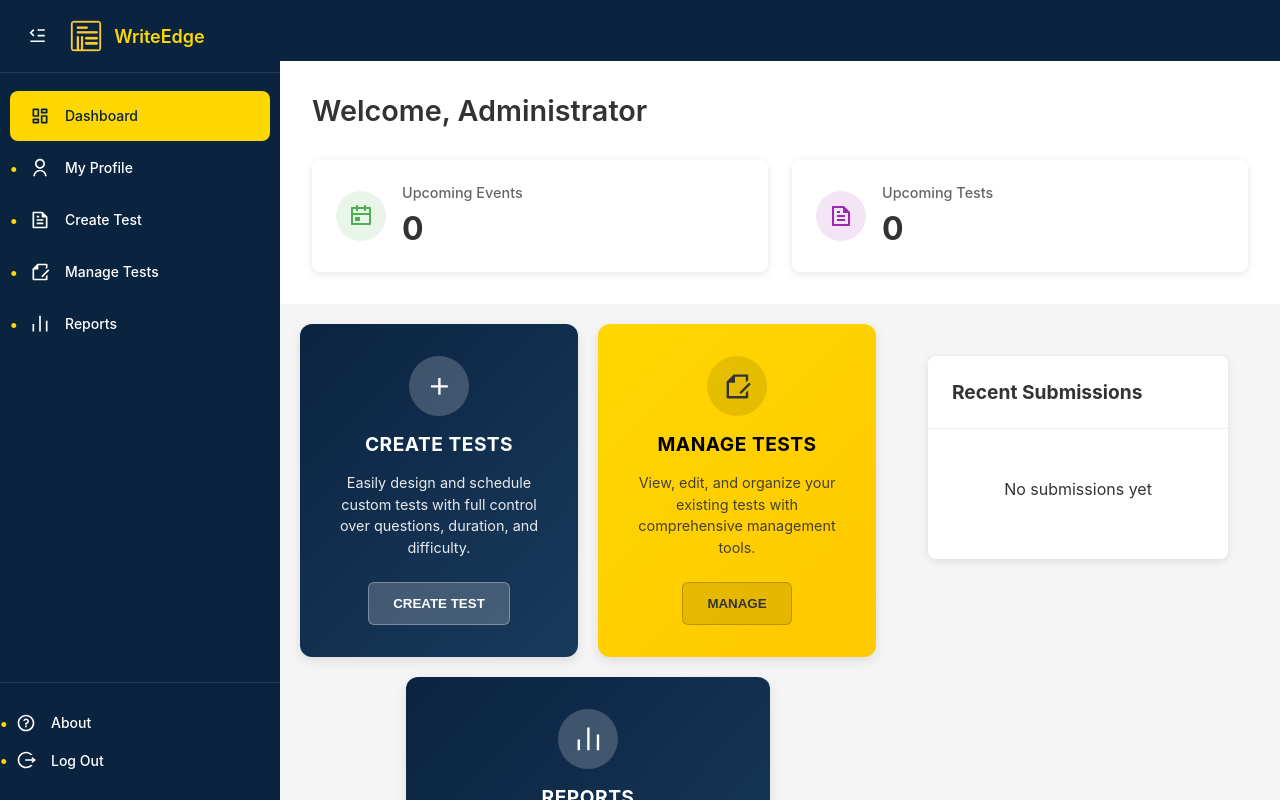
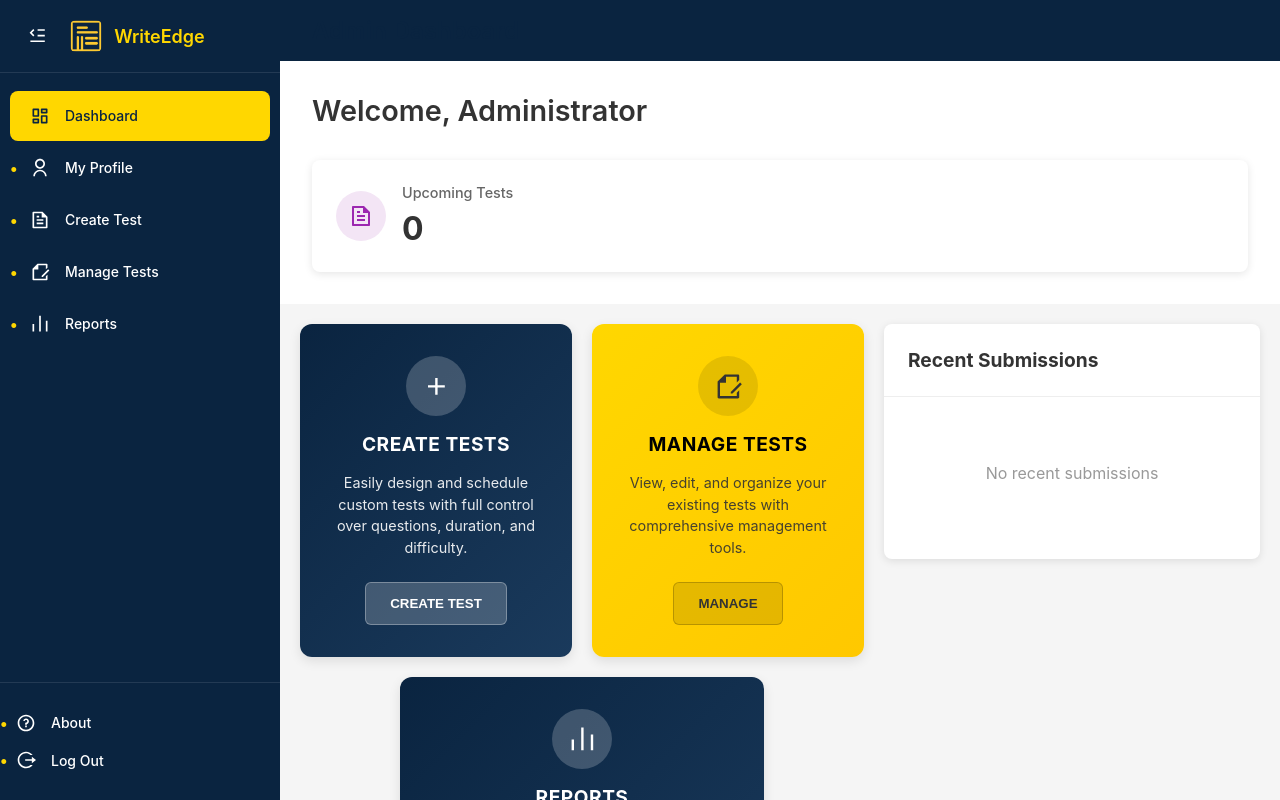
Before and after one commit to omkarumale111/Mini_Project, a React (Vite) app in the folder Front End/: page /teacher-dashboard in a window 1280 px wide. Built offline with nearby package versions, Linux system fonts and the light colour scheme.

Commit message:
Made changes for recent submissions and other minor issues

```diff
--- a/Front End/src/components/TeacherDashboard/TeacherDashboard.css
+++ b/Front End/src/components/TeacherDashboard/TeacherDashboard.css
@@ -405,14 +405,19 @@
 /* Recent Submissions */
 .recent-submissions {
   background: #fff;
-  margin: 2rem;
+  margin: 0;
   border-radius: 8px;
   box-shadow: 0 2px 8px rgba(0, 0, 0, 0.1);
+  display: flex;
+  flex-direction: column;
 }
 
 .submissions-header {
   padding: 1.5rem;
   border-bottom: 1px solid #eee;
+  display: flex;
+  justify-content: space-between;
+  align-items: center;
 }
 
 .submissions-header h3 {
@@ -422,9 +427,43 @@
 }
 
 .submissions-content {
-  padding: 2rem;
-  text-align: center;
+  padding: 1rem;
   color: #666;
+  flex: 1;
+}
+
+.submission-item {
+  padding: 1rem;
+  border-bottom: 1px solid #f0f0f0;
+  transition: background-color 0.2s;
+}
+
+.submission-item:last-child {
+  border-bottom: none;
+}
+
+.submission-item:hover {
+  background-color: #f9f9f9;
+}
+
+.submission-info h4 {
+  margin: 0 0 0.5rem 0;
+  font-size: 1rem;
+  color: #0a2440;
+  font-weight: 600;
+}
+
+.submission-info .student-name {
+  margin: 0 0 0.25rem 0;
+  font-size: 0.9rem;
+  color: #555;
+  font-weight: 500;
+}
+
+.submission-info .submission-time {
+  margin: 0;
+  font-size: 0.8rem;
+  color: #999;
 }
 
 /* Login Status */
--- a/Front End/src/components/TeacherDashboard/TeacherDashboard.jsx
+++ b/Front End/src/components/TeacherDashboard/TeacherDashboard.jsx
@@ -31,6 +31,7 @@ const TeacherDashboard = () => {
   const [upcomingTestsCount, setUpcomingTestsCount] = useState(0);
   const [sidebarVisible, setSidebarVisible] = useState(false);
   const [user, setUser] = useState(null);
+  const [recentSubmissions, setRecentSubmissions] = useState([]);
   const navigate = useNavigate();
 
   // Get user data from localStorage
@@ -40,8 +41,20 @@ const TeacherDashboard = () => {
       const user = JSON.parse(userData);
       setUser(user);
       fetchUpcomingTests(user.id);
+      fetchRecentSubmissions(user.id);
     }
   }, []);
+
+  // Poll for new submissions every 30 seconds
+  useEffect(() => {
+    if (user && user.id) {
+      const interval = setInterval(() => {
+        fetchRecentSubmissions(user.id);
+      }, 30000);
+
+      return () => clearInterval(interval);
+    }
+  }, [user]);
 
   // Fetch upcoming tests count
   const fetchUpcomingTests = async (teacherId) => {
@@ -56,6 +69,22 @@ const TeacherDashboard = () => {
       }
     } catch (error) {
       console.error('Error fetching upcoming tests:', error);
+    }
+  };
+
+  // Fetch recent submissions
+  const fetchRecentSubmissions = async (teacherId) => {
+    try {
+      const response = await fetch(`http://localhost:5001/api/recent-submissions/${teacherId}`);
+      const data = await response.json();
+
+      if (response.ok) {
+        setRecentSubmissions(data.submissions || []);
+      } else {
+        console.error('Failed to fetch recent submissions:', data.error);
+      }
+    } catch (error) {
+      console.error('Error fetching recent submissions:', error);
     }
   };
 
@@ -99,6 +128,22 @@ const TeacherDashboard = () => {
   const handleLogout = () => {
     localStorage.removeItem('user');
     navigate('/login');
+  };
+
+  // Helper function to format time ago
+  const getTimeAgo = (date) => {
+    const seconds = Math.floor((new Date() - date) / 1000);
+
+    if (seconds < 60) return 'Just now';
+
+    const minutes = Math.floor(seconds / 60);
+    if (minutes < 60) return `${minutes} minute${minutes > 1 ? 's' : ''} ago`;
+
+    const hours = Math.floor(minutes / 60);
+    if (hours < 24) return `${hours} hour${hours > 1 ? 's' : ''} ago`;
+
+    const days = Math.floor(hours / 24);
+    return `${days} day${days > 1 ? 's' : ''} ago`;
   };
 
   return (
@@ -210,18 +255,6 @@ const TeacherDashboard = () => {
 
         {/* Stats Cards */}
         <div className="stats-grid">
-
-          <div className="stat-card">
-            <div className="stat-icon green">
-              <RiCalendarEventLine />
-            </div>
-            <div className="stat-info">
-              <h3>Upcoming Events</h3>
-              <span className="stat-number">0</span>
-            </div>
-          </div>
-
-
           <div className="stat-card">
             <div className="stat-icon purple">
               <RiFileTextLine />
@@ -247,7 +280,7 @@ const TeacherDashboard = () => {
             gridTemplateColumns: '1fr 1fr',
             gridTemplateRows: '1fr 1fr',
             gap: '20px',
-            flex: '2'
+            flex: '1.5'
           }}>
             <div className="action-card create-manage">
               <div className="action-icon">
@@ -282,8 +315,29 @@ const TeacherDashboard = () => {
             <div className="submissions-header">
               <h3>Recent Submissions</h3>
             </div>
-            <div className="submissions-content">
-              <p>No submissions yet</p>
+            <div className="submissions-content" style={{ maxHeight: '500px', overflowY: 'auto' }}>
+              {recentSubmissions.length > 0 ? (
+                recentSubmissions.map((submission) => {
+                  const studentName = submission.student_first_name && submission.student_last_name
+                    ? `${submission.student_first_name} ${submission.student_last_name}`
+                    : submission.student_email;
+
+                  const submittedTime = new Date(submission.submitted_at);
+                  const timeAgo = getTimeAgo(submittedTime);
+
+                  return (
+                    <div key={submission.submission_id} className="submission-item">
+                      <div className="submission-info">
+                        <h4>{submission.test_name}</h4>
+                        <p className="student-name">{studentName}</p>
+                        <p className="submission-time">{timeAgo}</p>
+                      </div>
+                    </div>
+                  );
+                })
+              ) : (
+                <p style={{ textAlign: 'center', color: '#999', padding: '2rem' }}>No recent submissions</p>
+              )}
             </div>
           </div>
         </div>
--- a/Front End/src/pages/LandingPage.css
+++ b/Front End/src/pages/LandingPage.css
@@ -137,7 +137,8 @@ body, .landing-root {
 }
 
 .hero-titles .highlight {
-  color: #FFD700;
+  color: #fff;
+  background-color: #081c34;
 }
 
 .hero-description {
```
Also changed, not shown: 1 other file (tests, documents, lock files or other folders).
